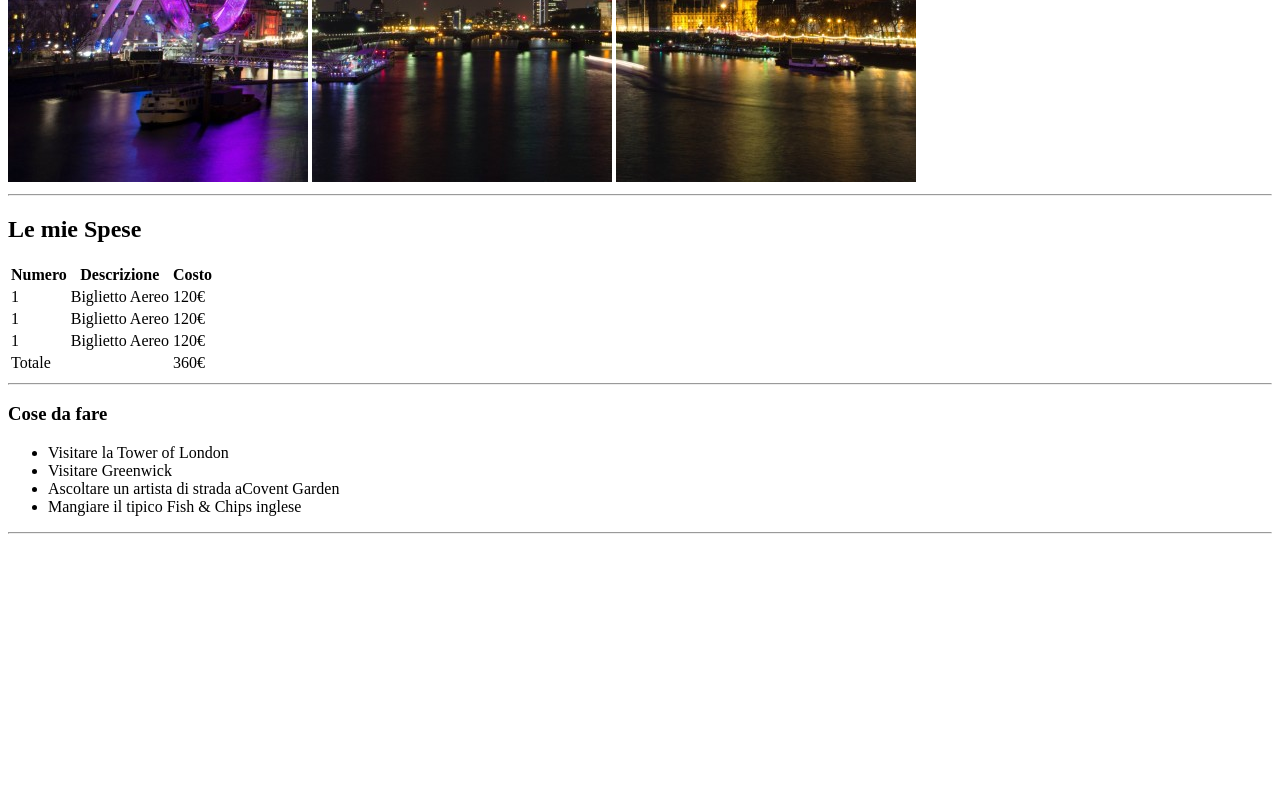
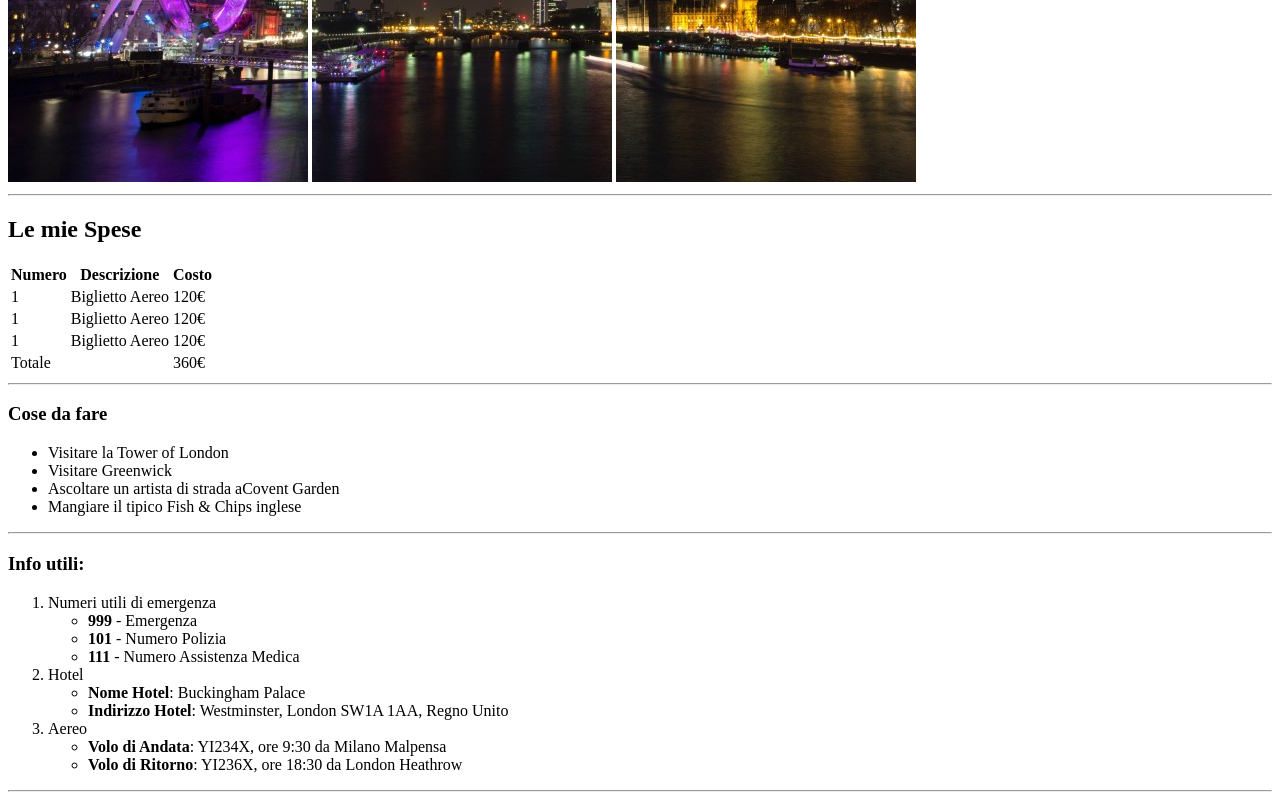
Before and after one commit to Andrea-Mattia/html-london-trip, a website: page index.html in a window 1280 px wide. Shown: the part 498-1298 px from the top of the page. Before the commit the page ends 1040 px from the top, so only its background shows below. Drawn offline with Linux system fonts and the light colour scheme.

Commit message:
add info section

```diff
--- a/index.html
+++ b/index.html
@@ -65,7 +65,34 @@
       </section>
       <hr>
     <!--SEZIONE INFO-->
-
+      <section>
+        <h3>Info utili:</h3>
+        <ol>
+          <li>
+            Numeri utili di emergenza
+              <ul>
+                <li><strong>999</strong> - Emergenza</li>
+                <li><strong>101</strong> - Numero Polizia</li>
+                <li><strong>111</strong> - Numero Assistenza Medica</li>
+              </ul>
+          </li>
+          <li>
+            Hotel
+              <ul>
+                <li><strong>Nome Hotel</strong>: Buckingham Palace</li>
+                <li><strong>Indirizzo Hotel</strong>: Westminster, London SW1A 1AA, Regno Unito</li>
+              </ul>
+          </li>
+          <li>
+            Aereo
+            <ul>
+              <li><strong>Volo di Andata</strong>: YI234X, ore 9:30 da Milano Malpensa</li>
+              <li><strong>Volo di Ritorno</strong>: YI236X, ore 18:30 da London Heathrow</li>
+            </ul>
+          </li>
+        </ol>
+      </section>
+      <hr>
     <!--SEZIONE FOTO-->
     </main>
   </body>
```
